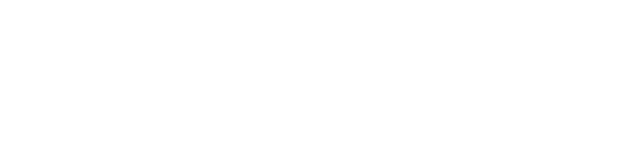
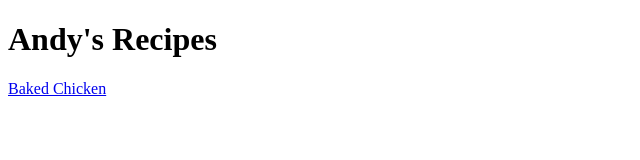
Before and after one commit to amolinaro471/recipes-project, a plain HTML site: page index.html in a window 1280 px wide. Shown: the whole page, without its empty margins (0-640 px from the left). Drawn offline with Linux system fonts and the light colour scheme.

Commit message:
This is the second iteration: Adding a simple baked chicken page.

```diff
--- a/index.html
+++ b/index.html
@@ -7,6 +7,7 @@
     <title>Document</title>
 </head>
 <body>
-
+    <h1>Andy's Recipes</h1>
+    <a href="recipes/chicken.html">Baked Chicken</a>
 </body>
 </html>
```
Also changed, not shown: recipes/chicken.html (added, +1 -0 lines).
